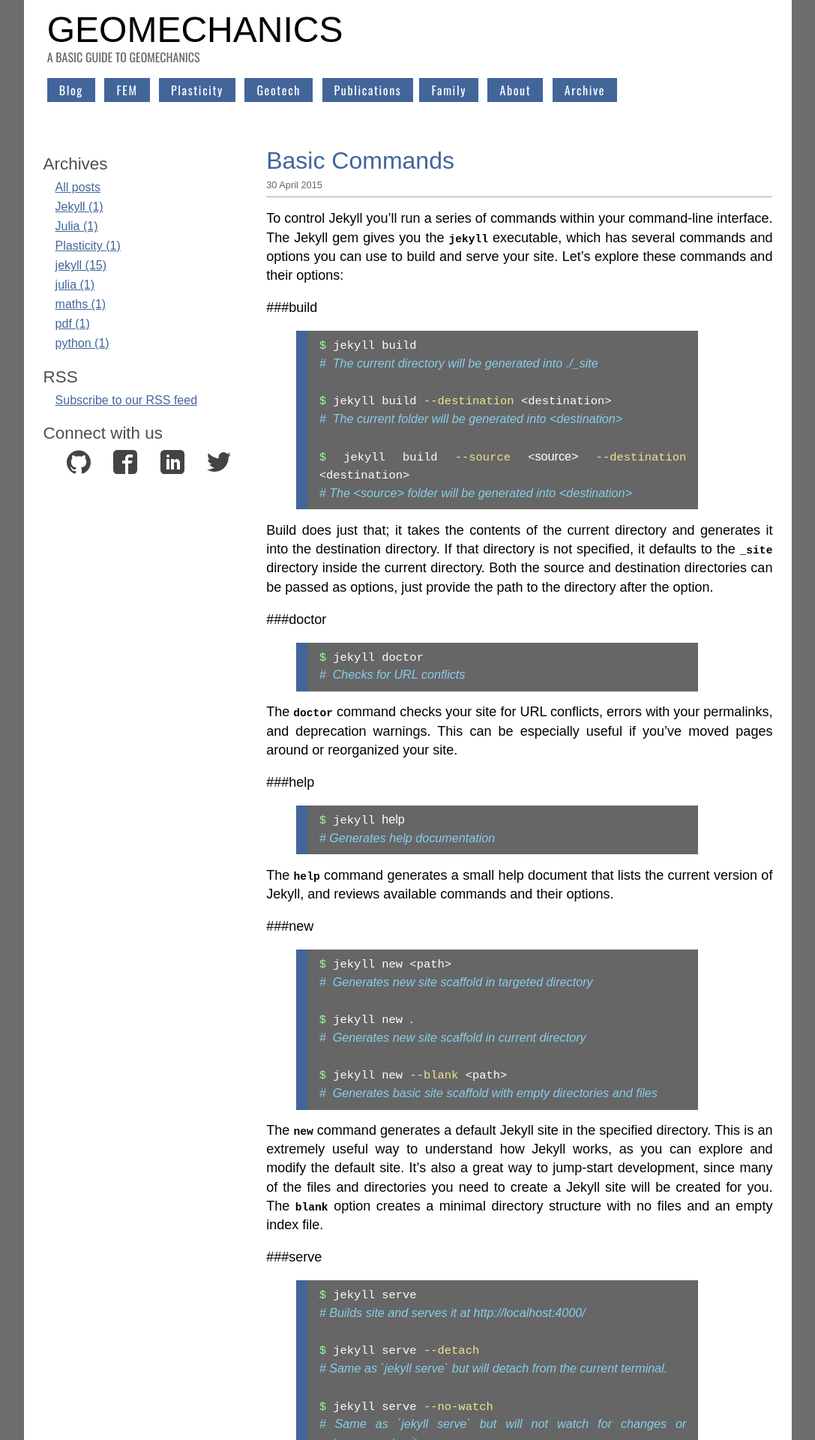
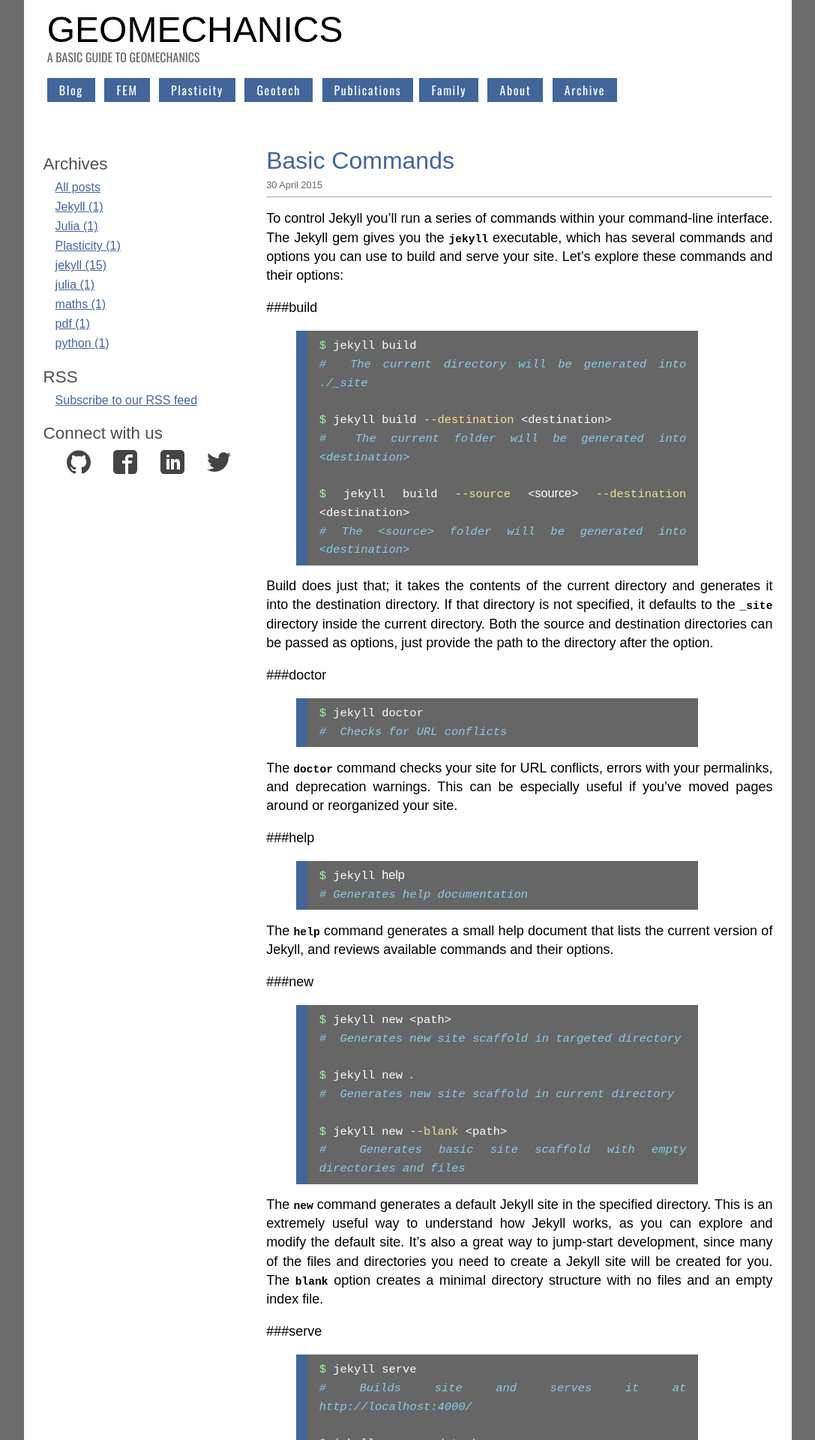
Before and after one commit to quangvunp/geomechanics, a Jekyll site: the page built from _posts/2015-04-30-basic-commands.md, in a window 1280 px wide. Shown: the top 1920 px of the page at 75% size, without its empty margins (96-1183 px from the left). Built offline with Jekyll 4.4.1, drawn with Linux system fonts in a browser that asks for light colours; comment, search, counter and statistics services are not loaded.

Commit message:
Update syntax-highlighting.scss

```diff
--- a/css/syntax-highlighting.scss
+++ b/css/syntax-highlighting.scss
@@ -1,11 +1,11 @@
 ---
 ---
-.highlight  {font: 85% 'Arial', Georgia, serif;}
+.highlight  {font: 85% 'Consolas', Georgia, serif;}
 
 .highlight {
 
   .hll { background-color: #ffffcc }
-  .c { font: 85% 'Arial', Georgia, serif; color: #87ceeb ; font-style: italic} /* Comment */
+  .c { color: #87ceeb ; font-style: italic} /* Comment */
   .err {font: 85% 'Arial', Georgia, serif; color: #ffffff} /* Error */
   .g {font: 85% 'Arial', Georgia, serif; color: #ffffff} /* Generic */
   .k {font: 85% 'Arial', Georgia, serif; color: #f0e68c} /* Keyword */
```
